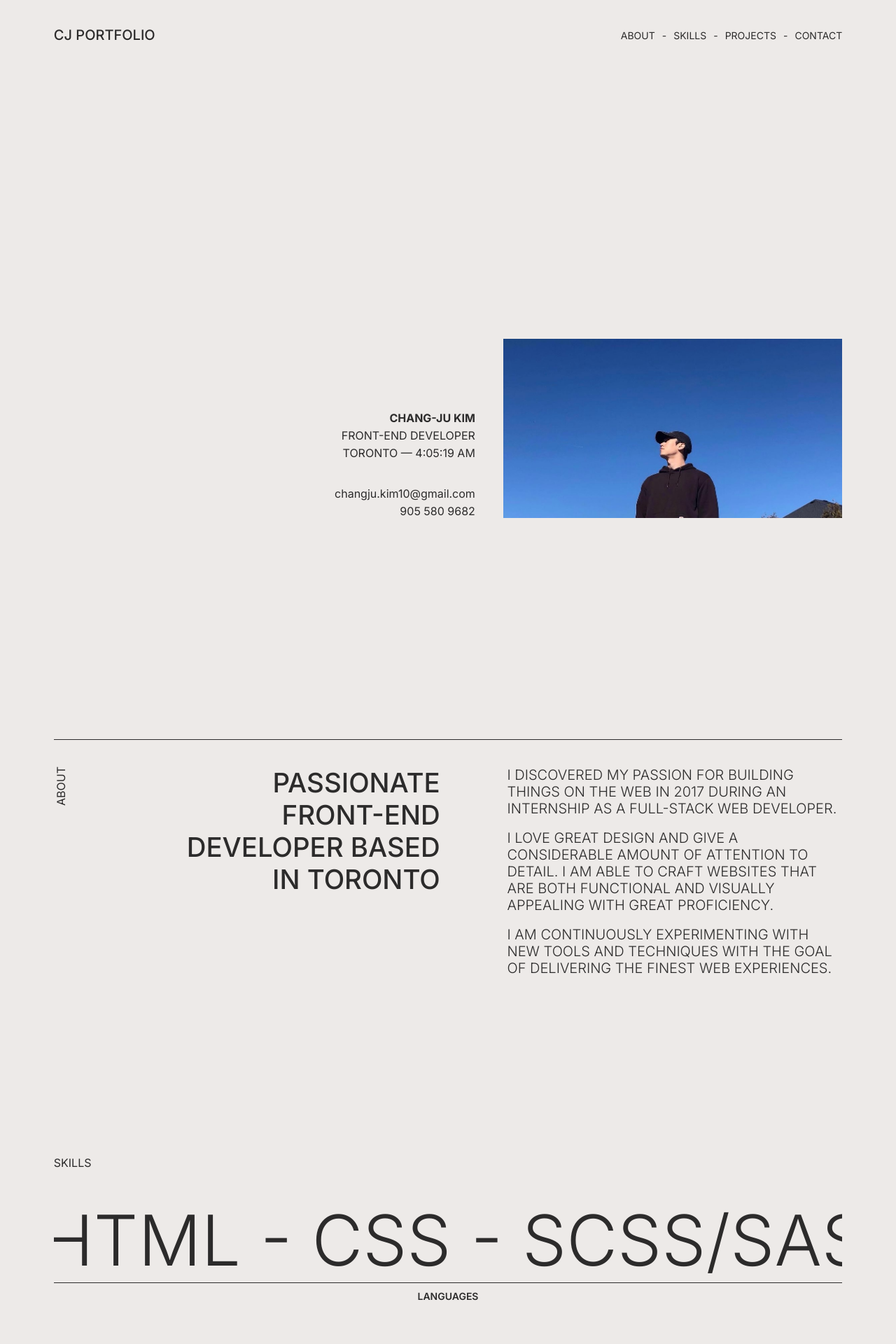
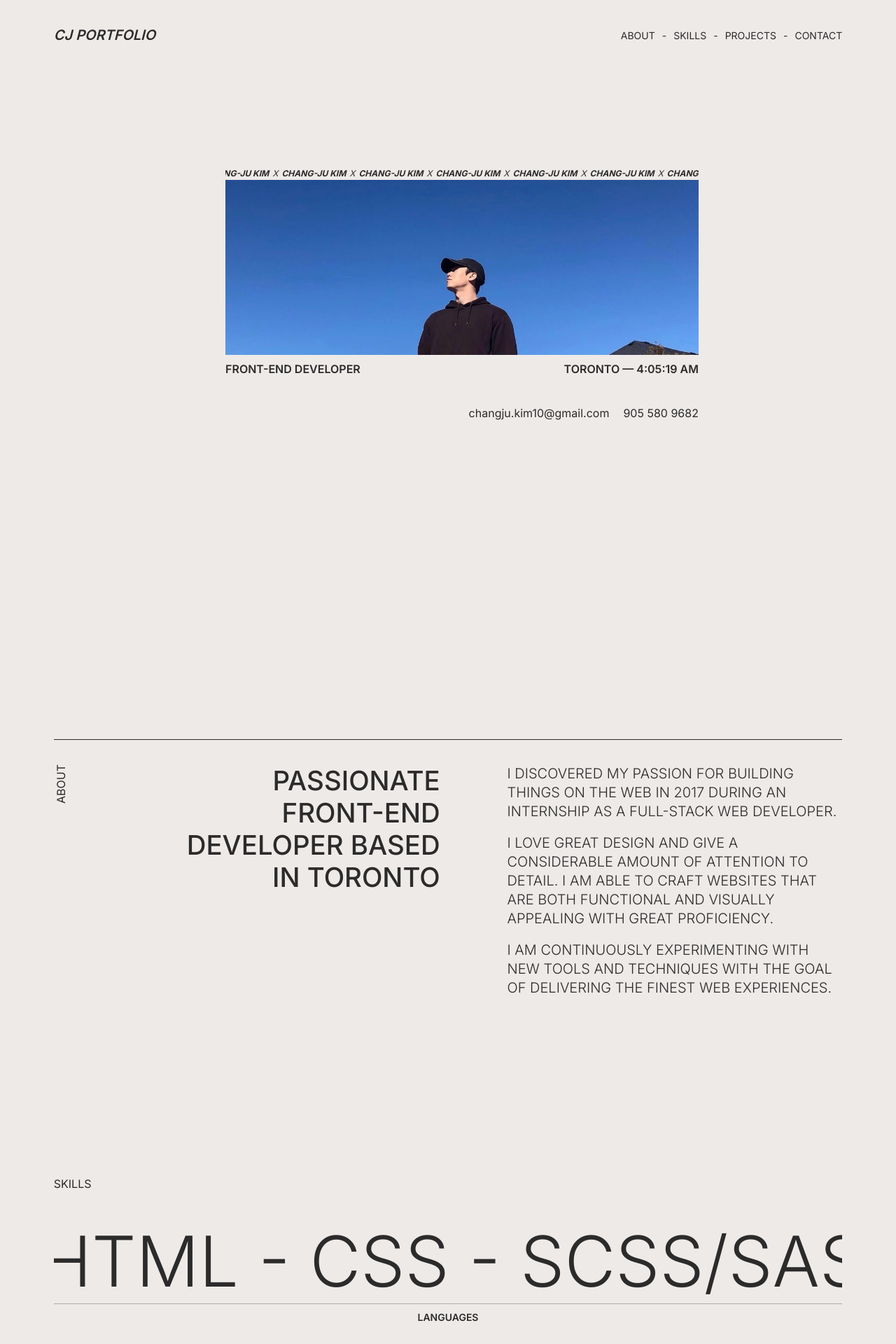
Before and after one commit to cjoak1028/portfolio-v1, a React (Create React App) app: page / in a window 1280 px wide. Shown: the top 1920 px of the page at 70% size. Built offline with nearby package versions, Linux system fonts and the light colour scheme.

Commit message:
Made hero responsive

```diff
--- a/src/components/About/About.module.css
+++ b/src/components/About/About.module.css
@@ -12,6 +12,7 @@
 .about p {
     font-weight: var(--fw-light);
     font-size: clamp(1.4rem, 1.6vw, 2rem);
+    line-height: clamp(2rem, 2.2vw, 2.7rem);
 }
 
 .about p:not(:last-child) {
--- a/src/components/Contact/Contact.module.css
+++ b/src/components/Contact/Contact.module.css
@@ -12,7 +12,7 @@
     font-size: clamp(1.2rem, 1.6vw, 2rem);
     width: 70vw;
     /* margin-top: clamp(-2rem, -1vw, -0.2rem); */
-    font-weight: var(--fw-medium);
+    font-weight: var(--fw-regular);
     margin-bottom: clamp(6rem, 7.5vw, 9rem);
 }
 
@@ -25,8 +25,8 @@
 
 .link-list a {
     font-size: clamp(3rem, 4vw, 5rem);
-    font-weight: var(--fw-medium);
-    border-bottom: 3px solid var(--c-main);
+    font-weight: var(--fw-regular);
+    border-bottom: 2px solid var(--c-main);
     text-decoration: none;
     color: var(--c-main);
 }
--- a/src/components/Header/Header.module.css
+++ b/src/components/Header/Header.module.css
@@ -7,7 +7,8 @@
 }
 
 .logo {
-    font-weight: var(--fw-medium);
+    font-weight: var(--fw-semi-bold);
+    font-style: italic;
 }
 
 .hamburger-button {
--- a/src/components/Hero/Hero.js
+++ b/src/components/Hero/Hero.js
@@ -20,21 +20,55 @@ const Hero = () => {
 
   return (
     <div className={styles.hero}>
+      <div className={styles["hero-container"]}>
+        <div className={styles["inf-scroll"]}>
+          <span className={styles.name}>CHANG-JU KIM</span>
+          <span className={styles.divider}>X</span>
+          <span className={styles.name}>CHANG-JU KIM</span>
+          <span className={styles.divider}>X</span>
+          <span className={styles.name}>CHANG-JU KIM </span>
+          <span className={styles.divider}>X</span>
+          <span className={styles.name}>CHANG-JU KIM</span>
+          <span className={styles.divider}>X</span>
+          <span className={styles.name}>CHANG-JU KIM </span>
+          <span className={styles.divider}>X</span>
+          <span className={styles.name}>CHANG-JU KIM</span>
+          <span className={styles.divider}>X</span>
+          <span className={styles.name}>CHANG-JU KIM </span>
+          <span className={styles.divider}>X</span>
+          <span className={styles.name}>CHANG-JU KIM</span>
+          <span className={styles.divider}>X</span>
+          <span className={styles.name}>CHANG-JU KIM</span>
+          <span className={styles.divider}>X</span>
+          <span className={styles.name}>CHANG-JU KIM </span>
+          <span className={styles.divider}>X</span>
+          <span className={styles.name}>CHANG-JU KIM</span>
+          <span className={styles.divider}>X</span>
+          <span className={styles.name}>CHANG-JU KIM </span>
+          <span className={styles.divider}>X</span>
+          <span className={styles.name}>CHANG-JU KIM</span>
+          <span className={styles.divider}>X</span>
+          <span className={styles.name}>CHANG-JU KIM </span>
+          <span className={styles.divider}>X</span>
+        </div>
+        <div className={styles["hero-image"]}></div>
         <div className={styles["hero-text"]}>
           <div className={styles.about}>
-          <p className={styles.name}>Chang-Ju Kim</p>
-          <p>Front-End Developer</p>
+            {/* <p className={styles.name}>Chang-Ju Kim</p> */}
+            <div className={styles["flex-container"]}>
+              <p className={styles.position}>Front-End Developer</p>
               <p className={styles.location}>
                 TORONTO &#8212;{" "}
                 <span className={styles.time}>{date.toLocaleTimeString()}</span>
               </p>
+            </div>
           </div>
           <div className={styles.contact}>
             <p className={styles.email}>changju.kim10@gmail.com</p>
             <p>905 580 9682</p>
           </div>
         </div>
-      <div className={styles["hero-image"]}></div>
+      </div>
     </div>
   );
 };
--- a/src/components/Hero/Hero.module.css
+++ b/src/components/Hero/Hero.module.css
@@ -8,7 +8,7 @@
     display: flex;
     flex-direction: column;
     align-items: flex-end;
-    justify-content: flex-end;
+    justify-content: center;
     /* justify-content: space-between; */
 }
 
@@ -17,9 +17,15 @@
     text-align: right;
 }
 
-.name {
-    display: inline-block;
+.name, .divider {
+    font-size: 1.2rem;
     font-weight: var(--fw-bold);
+    font-style: italic;
+}
+
+.divider {
+    margin: 0 .5rem;
+    font-weight: var(--fw-regular);
 }
 
 p {
@@ -30,7 +36,7 @@ p {
     margin-bottom: clamp(2rem, 3vw, 4rem);
 }
 
-.about p:not(:last-child), .contact p:not(:last-child) {
+.email, .position {
     margin-bottom: .5rem;
 }
 
@@ -39,27 +45,92 @@ p {
 }
 
 .hero-image {
-    height: 20%;
-    /* width: 45%; */
+    height: clamp(16rem, 25vw, 25rem);
     width: 100%;
     background-image: url('../../assets/hero-img.jpg');
     background-position: 50% 90%;
     background-repeat: no-repeat;
     background-size: cover;
-    /* margin-left: clamp(2rem, 3vw, 4rem); */
-    margin-top: 2rem;
+    /* margin-top: 2rem; */
+    margin-bottom: 1rem;
+    margin-top: .2rem;
+}
+
+.inf-scroll {
+    display: flex;
+    /* display: flex;
+    align-items: center; */
+    width: 100%;
+    white-space: nowrap;
+    animation: scrollToLeft 15s infinite linear;
+}
+
+.smiley {
+    font-size: 1.2rem;
+    margin: 0 .5rem;
+}
+
+.position, .location {
+    font-weight: var(--fw-semi-bold);
+}
+
+.hero-container {
+    display: flex;
+    flex-direction: column;
+    width: 100%;
+    max-width: 90rem;
+    overflow: hidden;
+}
+
+.flex-container {
+    display: flex;
+    flex-direction: column;
 }
 
 @media only screen and (min-width: 43.75em) {
+    .flex-container {
+        flex-direction: row;
+        justify-content: space-between;
+    }
+}
+
+@media only screen and (min-width: 61.25em) {
     .hero {
-        flex-direction: row;
+        flex-direction: row-reverse;
+        align-items: center;
+    }
+
+    .hero-text {
+        flex: 1;
     }
 
     .hero-image {
-        height: 40%;
-        width: 43%;
-        margin-top: 0rem;
-        margin-left: clamp(2rem, 4vw, 4rem);
         background-position: 50% 80%;
     }
+
+    .hero-container {
+        width: 60%;
+        margin-left: clamp(2rem, 4vw, 4rem);
+    }
+
+    .contact {
+        display: flex;
+        justify-content: flex-end;
+        white-space: nowrap;
+    }
+
+    .email {
+        margin-bottom: 0;
+        margin-right: 2rem;
+    }
 }
+
+@keyframes scrollToLeft {
+    from {
+        transform: translateX(0%);
+    }
+
+    to {
+        transform: translateX(-50%);
+    }
+}
--- a/src/components/Layout/Section.module.css
+++ b/src/components/Layout/Section.module.css
@@ -13,7 +13,7 @@
 
 .border {
     border-top: 1px solid var(--c-main);
-    padding-top: clamp(1.5rem, 3vw, 4rem);
+    padding-top: clamp(1.5rem, 3vw, 3.5rem);
 }
 
 @media only screen and (min-width: 43.75em) {
--- a/src/components/Skills/Skills.js
+++ b/src/components/Skills/Skills.js
@@ -8,12 +8,24 @@ const Skills = () => {
         <div
           className={`${styles["inf-scroll"]} ${styles["inf-scroll--left"]}`}
         >
-          <span>Javascript - HTML - CSS - SCSS/SASS - Python - Java - C </span>
-          <span>JavaScript - HTML - CSS - SCSS/SASS - Python - Java - C -</span>
-          <span>JavaScript - HTML - CSS - SCSS/SASS - Python - Java - C -</span>
-          <span>JavaScript - HTML - CSS - SCSS/SASS - Python - Java - C -</span>
-          <span>JavaScript - HTML - CSS - SCSS/SASS - Python - Java - C -</span>
-          <span>JavaScript - HTML - CSS - SCSS/SASS - Python - Java - C -</span>
+          <span className={styles.group}>
+            Javascript - HTML - CSS - SCSS/SASS - Python - Java - C -
+          </span>
+          <span className={styles.group}>
+            JavaScript - HTML - CSS - SCSS/SASS - Python - Java - C -
+          </span>
+          <span className={styles.group}>
+            JavaScript - HTML - CSS - SCSS/SASS - Python - Java - C -
+          </span>
+          <span className={styles.group}>
+            JavaScript - HTML - CSS - SCSS/SASS - Python - Java - C -
+          </span>
+          <span className={styles.group}>
+            JavaScript - HTML - CSS - SCSS/SASS - Python - Java - C -
+          </span>
+          <span className={styles.group}>
+            JavaScript - HTML - CSS - SCSS/SASS - Python - Java - C -
+          </span>
         </div>
         <h3>Languages</h3>
       </div>
@@ -21,12 +33,24 @@ const Skills = () => {
         <div
           className={`${styles["inf-scroll"]} ${styles["inf-scroll--right"]}`}
         >
-          <span>- React - Node.JS - Express - Mongoose - React Native</span>
-          <span>- React - Node.JS - Express - Mongoose - React Native</span>
-          <span>- React - Node.JS - Express - Mongoose - React Native</span>
-          <span>- React - Node.JS - Express - Mongoose - React Native</span>
-          <span>- React - Node.JS - Express - Mongoose - React Native</span>
-          <span>- React - Node.JS - Express - Mongoose - React Native</span>
+          <span className={styles.group}>
+            - React - Node.JS - Express - Mongoose - React Native
+          </span>
+          <span className={styles.group}>
+            - React - Node.JS - Express - Mongoose - React Native
+          </span>
+          <span className={styles.group}>
+            - React - Node.JS - Express - Mongoose - React Native
+          </span>
+          <span className={styles.group}>
+            - React - Node.JS - Express - Mongoose - React Native
+          </span>
+          <span className={styles.group}>
+            - React - Node.JS - Express - Mongoose - React Native
+          </span>
+          <span className={styles.group}>
+            - React - Node.JS - Express - Mongoose - React Native
+          </span>
         </div>
         <h3>Libraries/Frameworks</h3>
       </div>
@@ -34,12 +58,24 @@ const Skills = () => {
         <div
           className={`${styles["inf-scroll"]} ${styles["inf-scroll--left"]}`}
         >
-          <span>Git - Webpack - MongoDB - Figma - Photoshop -</span>
-          <span>Git - Webpack - MongoDB - Figma - Photoshop -</span>
-          <span>Git - Webpack - MongoDB - Figma - Photoshop -</span>
-          <span>Git - Webpack - MongoDB - Figma - Photoshop -</span>
-          <span>Git - Webpack - MongoDB - Figma - Photoshop -</span>
-          <span>Git - Webpack - MongoDB - Figma - Photoshop -</span>
+          <span className={styles.group}>
+            Git - Webpack - MongoDB - Figma - Photoshop -
+          </span>
+          <span className={styles.group}>
+            Git - Webpack - MongoDB - Figma - Photoshop -
+          </span>
+          <span className={styles.group}>
+            Git - Webpack - MongoDB - Figma - Photoshop -
+          </span>
+          <span className={styles.group}>
+            Git - Webpack - MongoDB - Figma - Photoshop -
+          </span>
+          <span className={styles.group}>
+            Git - Webpack - MongoDB - Figma - Photoshop -
+          </span>
+          <span className={styles.group}>
+            Git - Webpack - MongoDB - Figma - Photoshop -
+          </span>
         </div>
         <h3>Other Tools</h3>
       </div>
--- a/src/components/Skills/Skills.module.css
+++ b/src/components/Skills/Skills.module.css
@@ -12,13 +12,13 @@
 
 .skills__category h3 {
     font-size: clamp(1rem, 1.2vw, 1.4rem);
-    font-weight: var(--fw-semi-bold)
+    font-weight: var(--fw-semi-bold);
 }
 
 .inf-scroll {
     display: inline-block;
     white-space: nowrap;
-    border-bottom: 1px solid var(--c-main);
+    border-bottom: 1px solid var(--c-sub);
     margin-bottom: 1rem;
 }
 
@@ -30,7 +30,7 @@
     animation: scrollToRight 100s infinite linear;
 }
 
-.inf-scroll span {
+.group {
     font-size: clamp(4rem, 8vw, 10rem);
     font-weight: var(--fw-light);
     display: inline-block;
```
Lines whose indentation alone changed are shown as unchanged.
